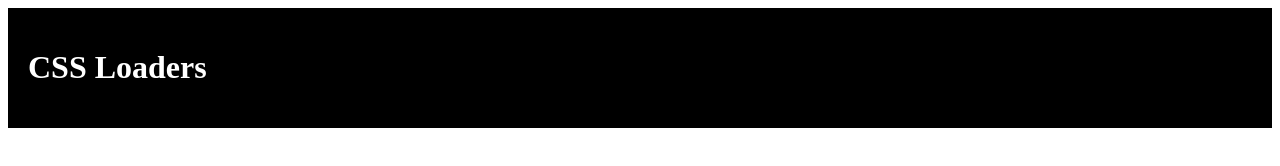
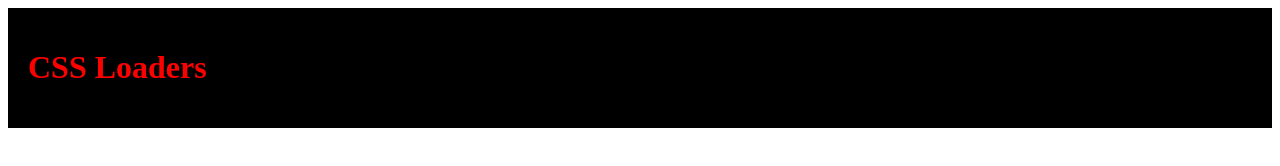
Before and after one commit to GonzaloGPF/TypescriptGame, a website built with webpack: page index.html in a window 1280 px wide. Built offline with nearby package versions, Linux system fonts and the light colour scheme.

Commit message:
modified package.json

```diff
--- a/package.json
+++ b/package.json
@@ -5,7 +5,7 @@
   "main": "main.js",
   "scripts": {
     "build": "webpack",
-    "watch": "webpack -- --watch",
+    "watch": "webpack --watch",
     "test": "echo \"Error: no test specified\" && exit 1"
   },
   "repository": {
@@ -26,8 +26,5 @@
     "style-loader": "^0.18.2",
     "typescript": "^2.3.4",
     "webpack": "^2.6.1"
-  },
-  "dependencies": {
-    "style-loader": "^0.18.2"
   }
 }
--- a/src/game/css/mainComponent.css
+++ b/src/game/css/mainComponent.css
@@ -1,5 +1,5 @@
 .main-component{
     padding:20px;
     background-color:black;
-    color:#fff;
+    color: red;
 }
```
Also changed, not shown: 1 other file.
